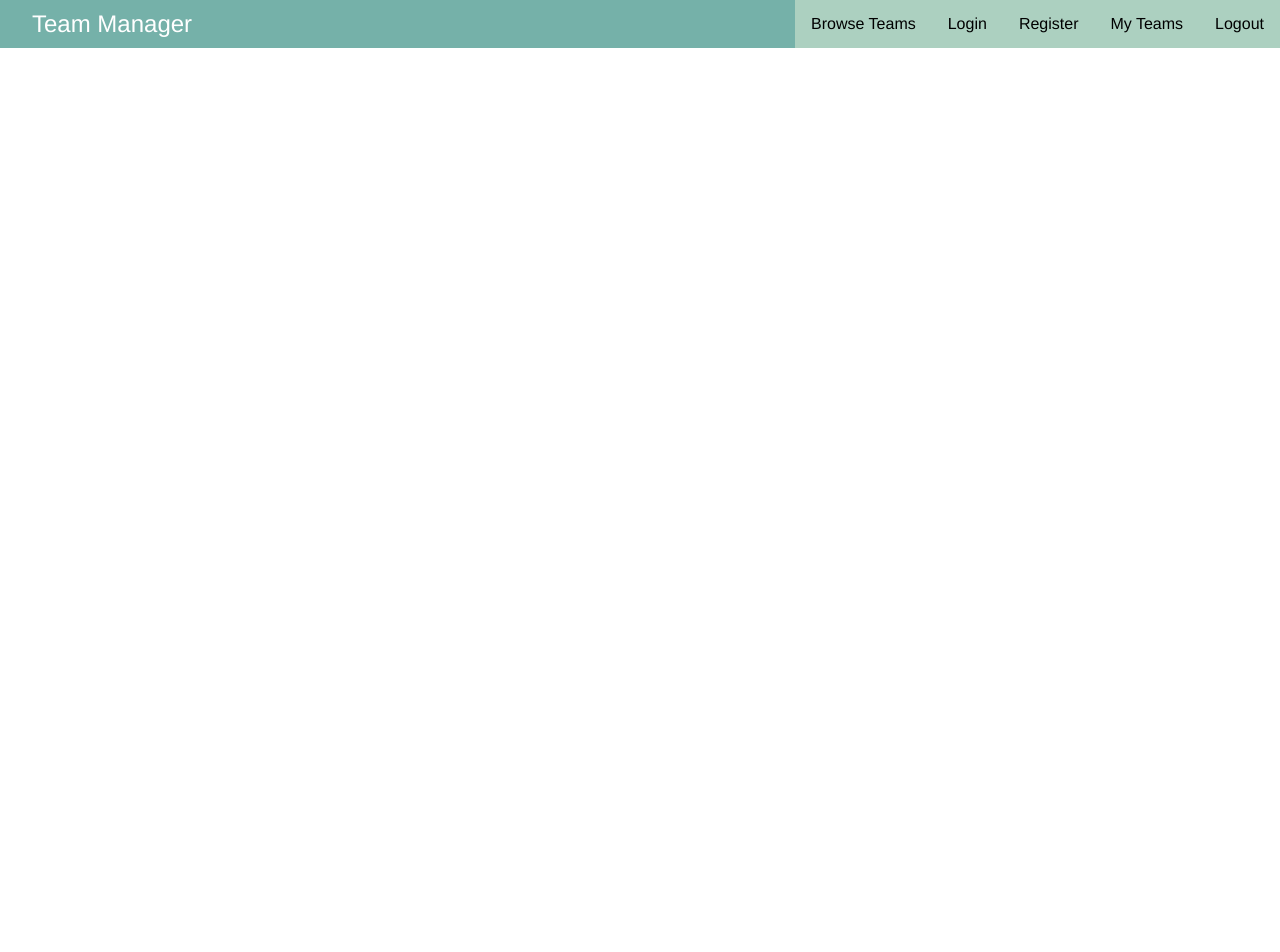
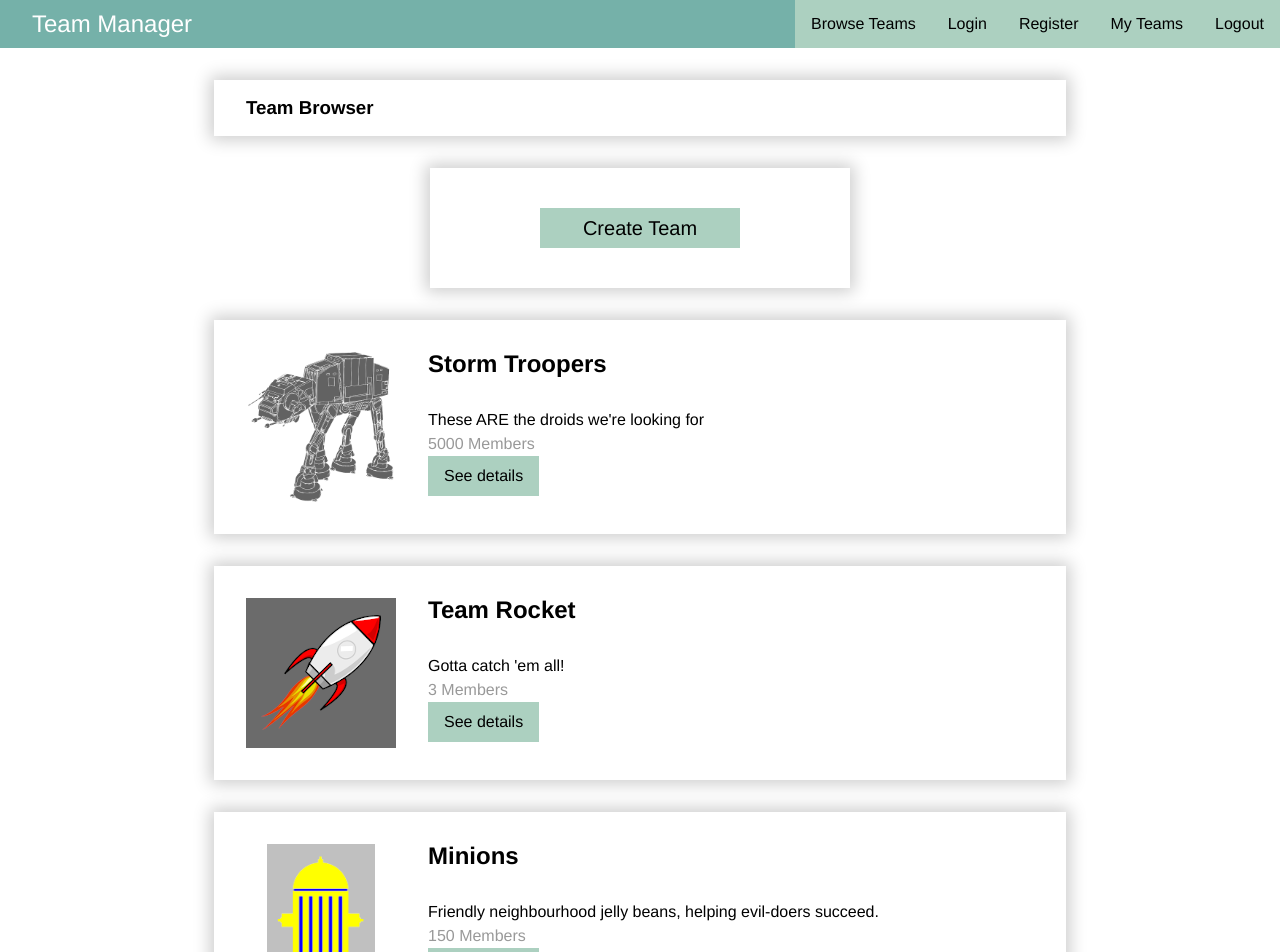
Before and after one commit to todormladenov/Team-Manager, a React (Vite) app in the folder client/: page /teams in a window 1280 px wide. Shown: the top 952 px of the page. Before the commit the page ends 800 px from the top, so only its background shows below. Built offline with nearby package versions, Linux system fonts and the light colour scheme; the HTML template or start-up script is replaced by a standard one.

Commit message:
Add TeamsCatalog component

```diff
--- a/client/src/App.tsx
+++ b/client/src/App.tsx
@@ -6,6 +6,7 @@ import Login from './components/auth/Login'
 import Register from './components/auth/Register'
 import CreateTeam from './components/teams/CreateTeam'
 import EditTeam from './components/teams/EditTeam'
+import TeamsCatalog from './components/teams/TeamsCatalog'
 
 function App() {
   return (
@@ -17,6 +18,7 @@ function App() {
           <Route path='/' element={<Home />} />
           <Route path='/auth/login' element={<Login />} />
           <Route path='/auth/register' element={<Register />} />
+          <Route path='/teams' element={<TeamsCatalog />} />
           <Route path='/teams/create-team' element={<CreateTeam />} />
           <Route path='/teams/edit-team/:teamId' element={<EditTeam />} />
         </Routes>
--- /dev/null
+++ b/client/src/components/teams/TeamsCatalog.tsx
@@ -0,0 +1,47 @@
+import { Link } from "react-router-dom";
+
+export default function TeamsCatalog() {
+    return (
+        <section id="browse">
+
+            <article className="pad-med">
+                <h1>Team Browser</h1>
+            </article>
+
+            <article className="layout narrow">
+                <div className="pad-small"><Link to="#" className="action cta">Create Team</Link></div>
+            </article>
+
+            <article className="layout">
+                <img src="./assets/atat.png" className="team-logo left-col" />
+                <div className="tm-preview">
+                    <h2>Storm Troopers</h2>
+                    <p>These ARE the droids we're looking for</p>
+                    <span className="details">5000 Members</span>
+                    <div><Link to="#" className="action">See details</Link></div>
+                </div>
+            </article>
+
+            <article className="layout">
+                <img src="./assets/rocket.png" className="team-logo left-col" />
+                <div className="tm-preview">
+                    <h2>Team Rocket</h2>
+                    <p>Gotta catch 'em all!</p>
+                    <span className="details">3 Members</span>
+                    <div><Link to="#" className="action">See details</Link></div>
+                </div>
+            </article>
+
+            <article className="layout">
+                <img src="./assets/hydrant.png" className="team-logo left-col" />
+                <div className="tm-preview">
+                    <h2>Minions</h2>
+                    <p>Friendly neighbourhood jelly beans, helping evil-doers succeed.</p>
+                    <span className="details">150 Members</span>
+                    <div><Link to="#" className="action">See details</Link></div>
+                </div>
+            </article>
+
+        </section>
+    );
+}
```
